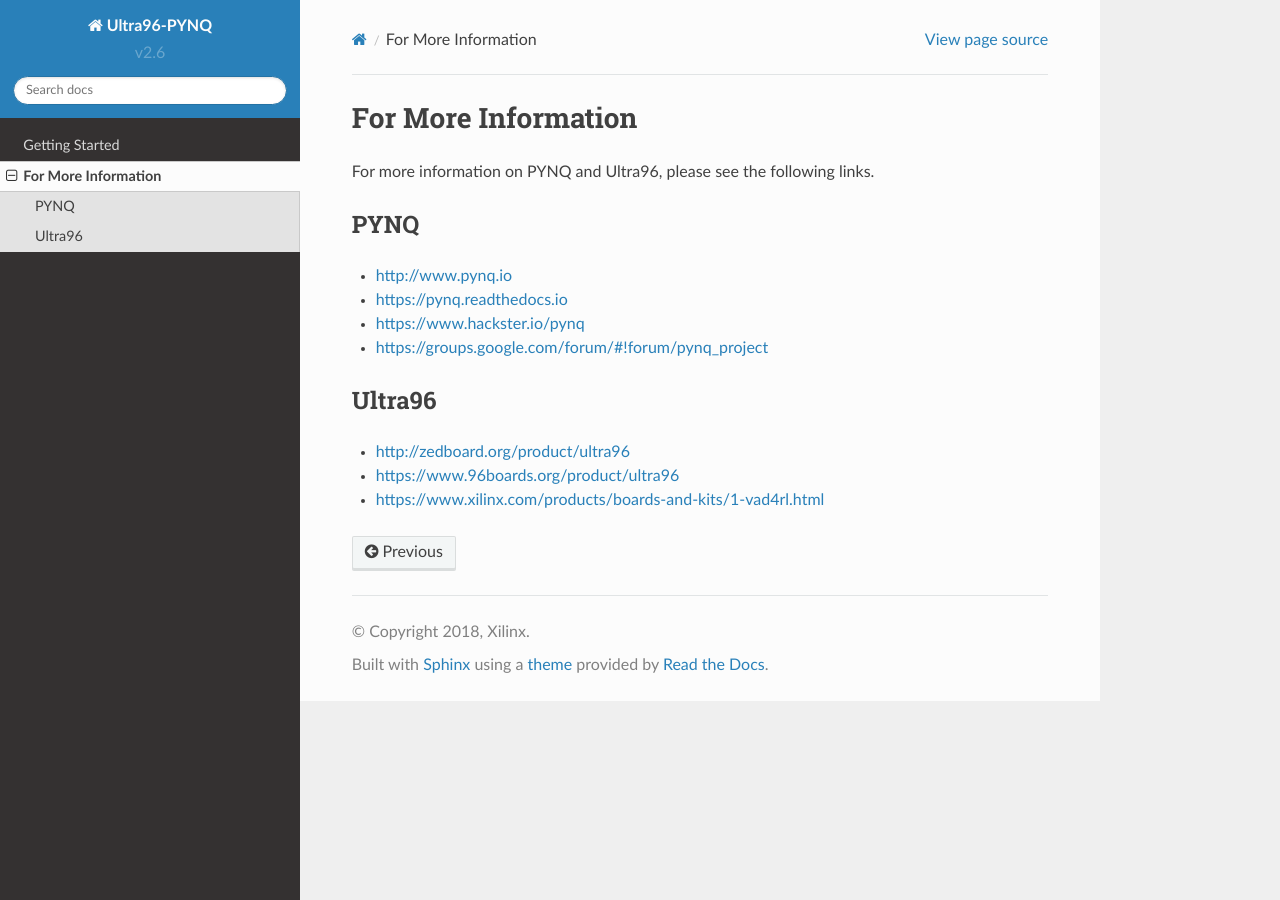
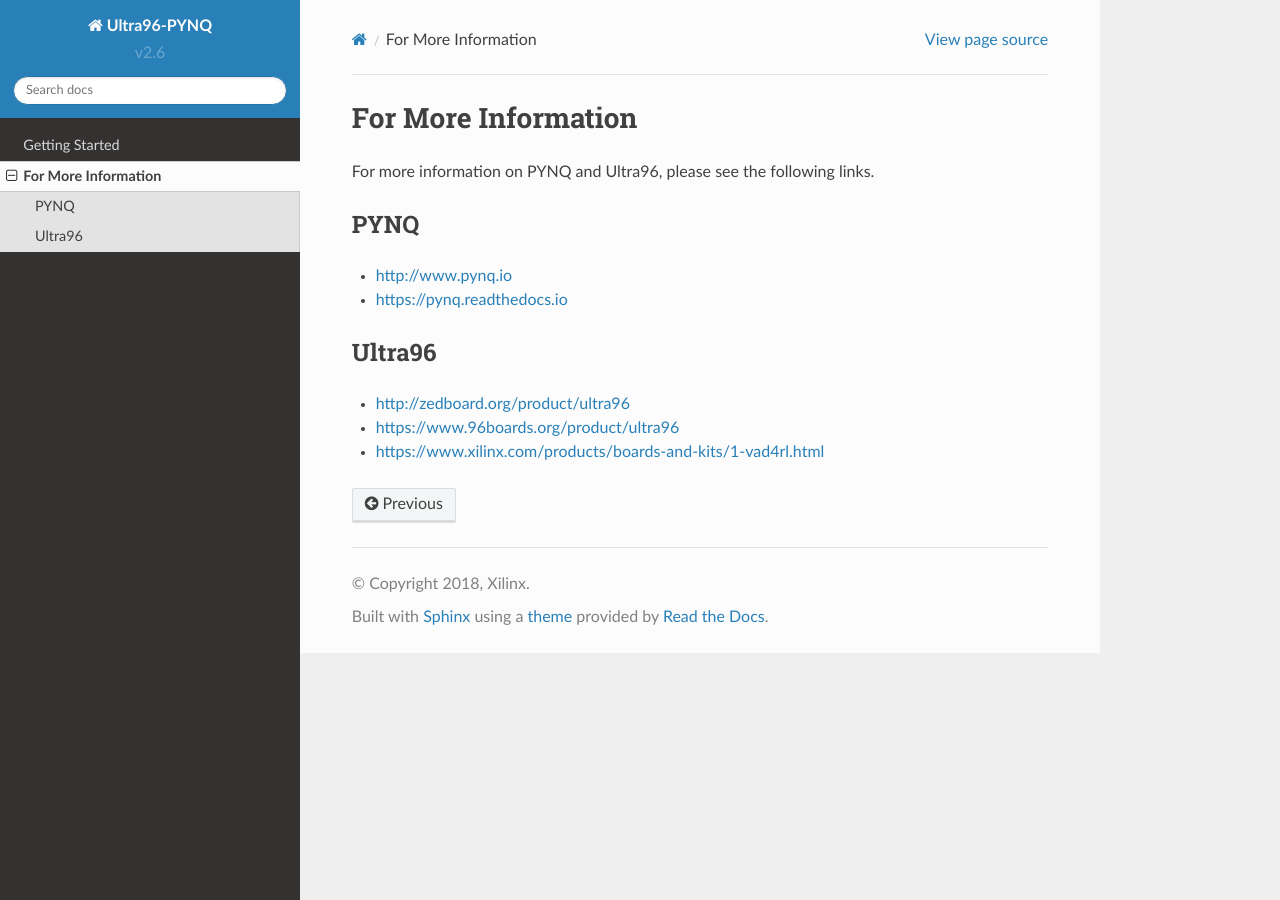
Before and after one commit to Avnet/Ultra96-PYNQ, a Sphinx documentation site: the page built from docs/source/for_more_information.rst, in a window 1280 px wide. Built offline with Sphinx 7.4.7 and the Read the Docs theme 2.0.0, drawn with Linux system fonts in a browser that asks for light colours; some of the changed lines change nothing that is shown.

Commit message:
Cleanup old urls

```diff
--- a/docs/source/for_more_information.rst
+++ b/docs/source/for_more_information.rst
@@ -8,8 +8,6 @@
 ====
 * http://www.pynq.io
 * https://pynq.readthedocs.io
-* https://www.hackster.io/pynq
-* https://groups.google.com/forum/#!forum/pynq_project
 
 
 Ultra96
```
